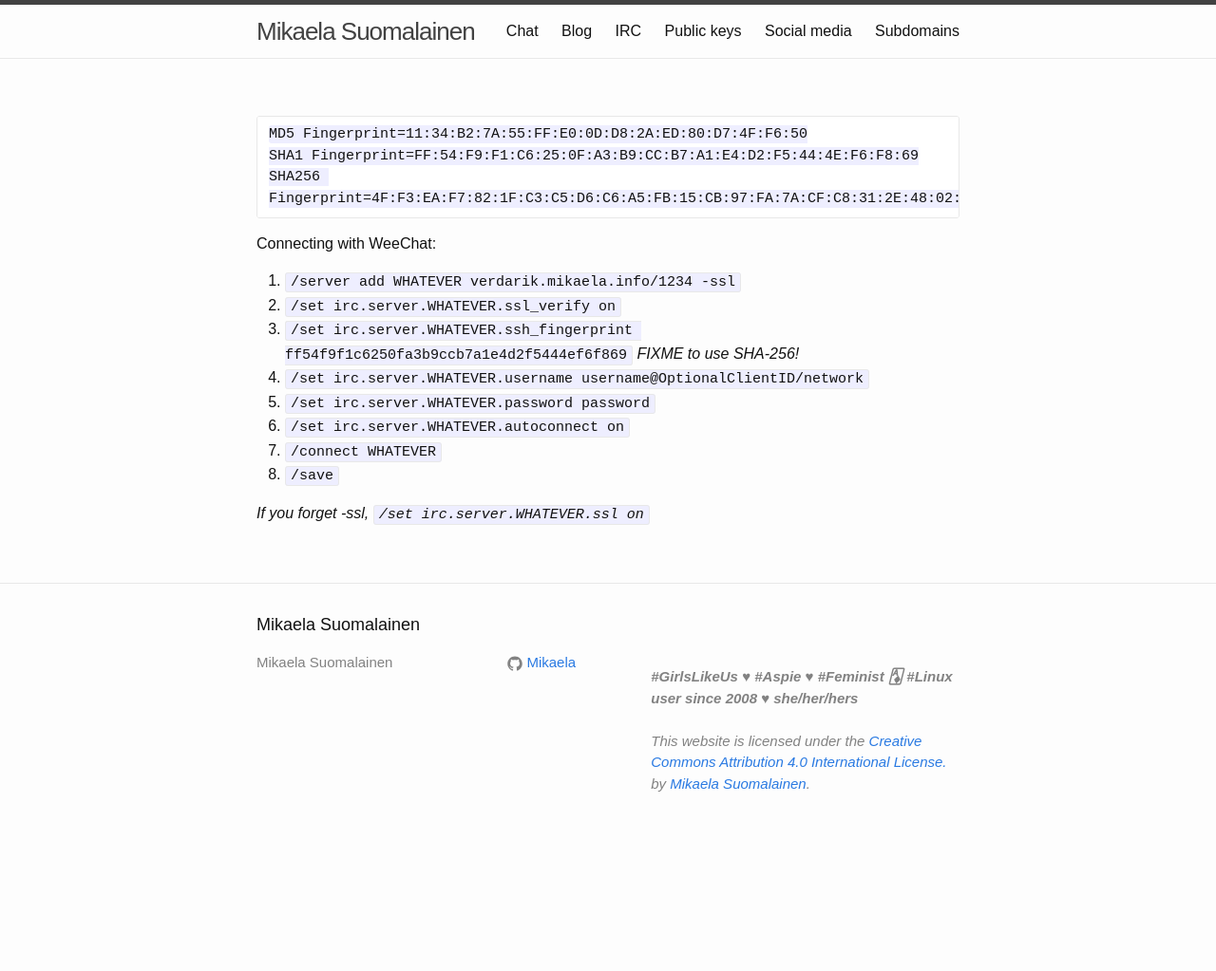
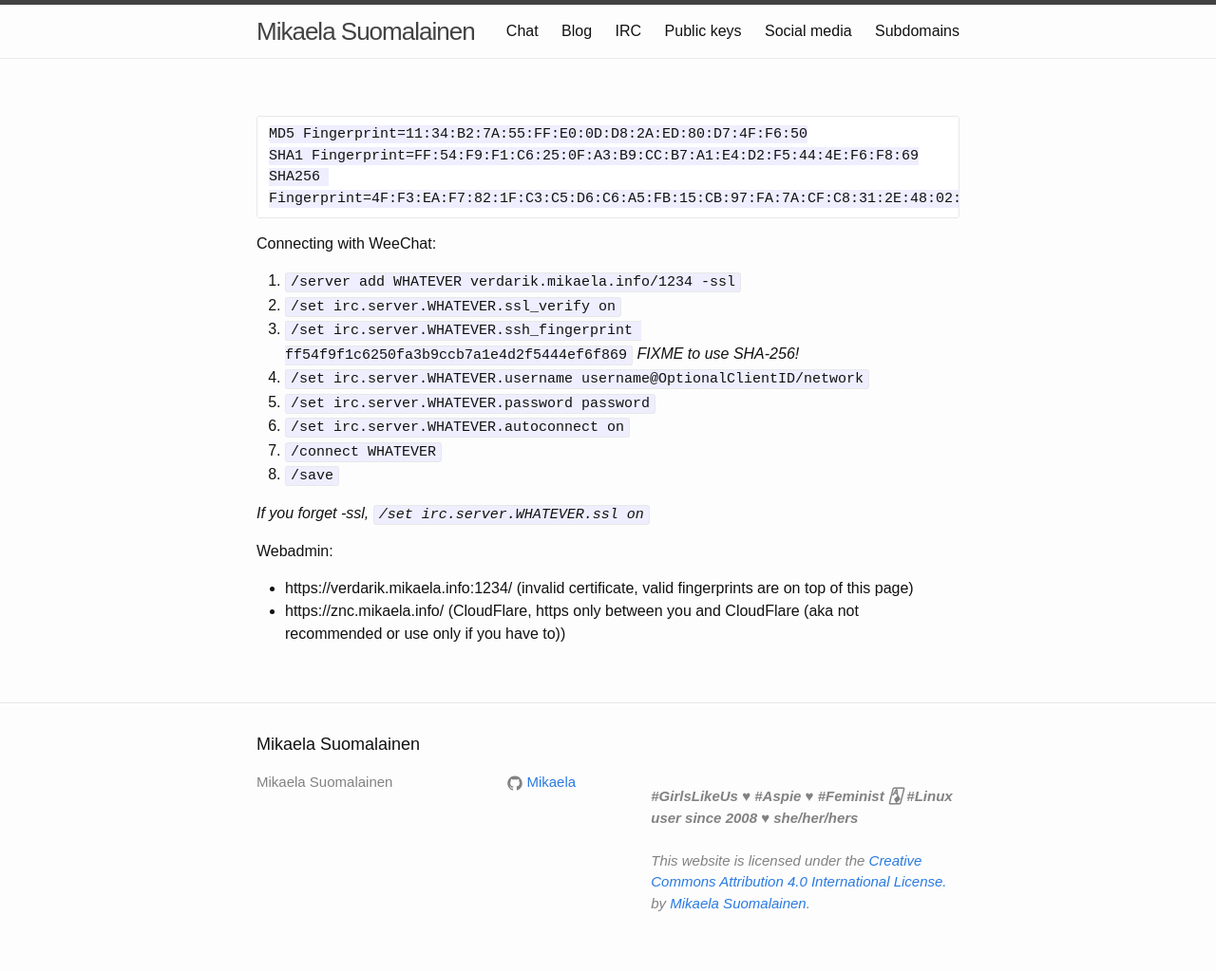
Before and after one commit to Mikaela/mikaela.github.io, a Jekyll site: the page built from pages/irc/znc.markdown, in a window 1280 px wide. Shown: the whole page at 95% size. Built offline with Jekyll 4.4.1, drawn with Linux system fonts in a browser that asks for light colours; Markdown is read by kramdown in place of the engine named in the settings; before the commit the page ends 900 px from its top, so only the background shows below that.

Commit message:
irc/znc: add webadmin links

```diff
--- a/pages/irc/znc.markdown
+++ b/pages/irc/znc.markdown
@@ -23,3 +23,9 @@
 8. `/save`
 
 *If you forget -ssl, `/set irc.server.WHATEVER.ssl on`*
+
+Webadmin:
+ * https://verdarik.mikaela.info:1234/ (invalid certificate, valid
+   fingerprints are on top of this page)
+ * https://znc.mikaela.info/ (CloudFlare, https only between you and
+   CloudFlare (aka not recommended or use only if you have to))
```
